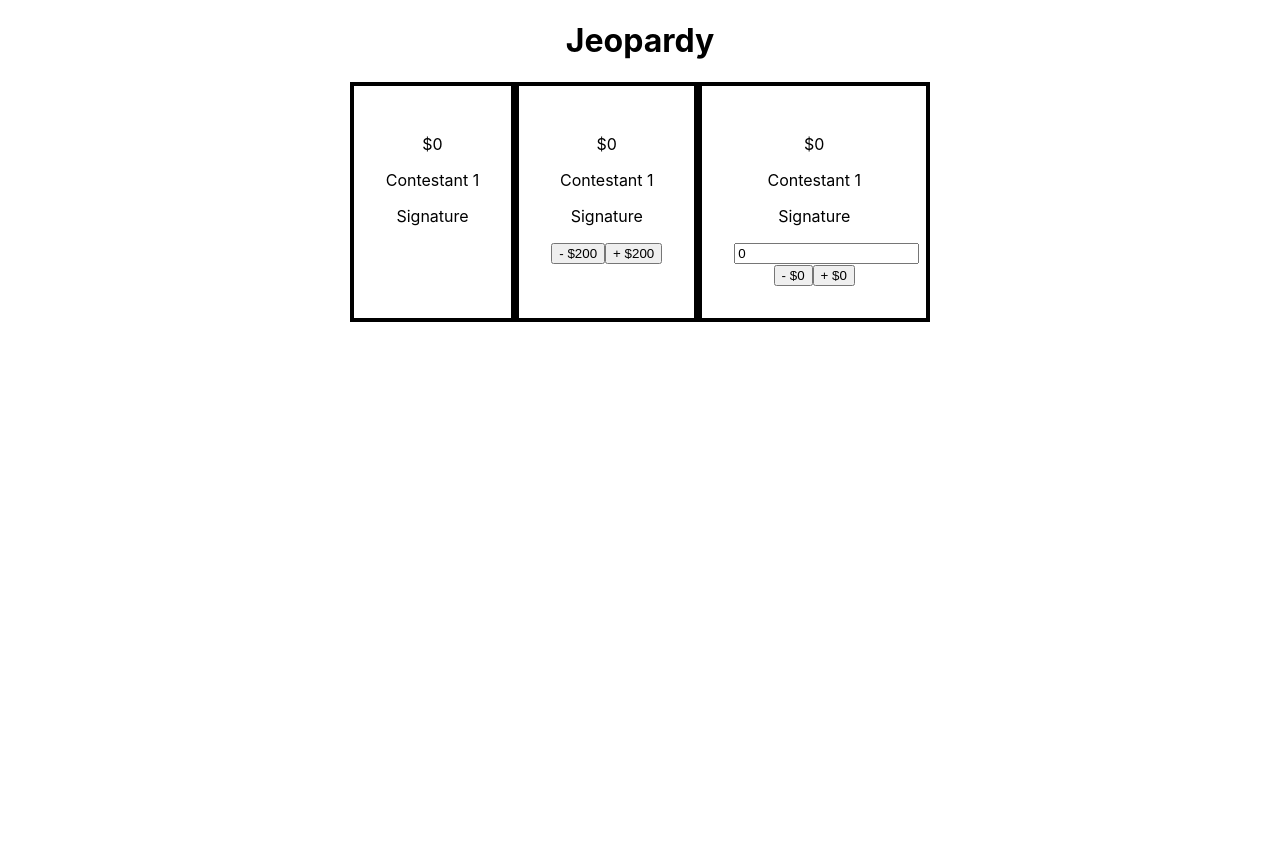
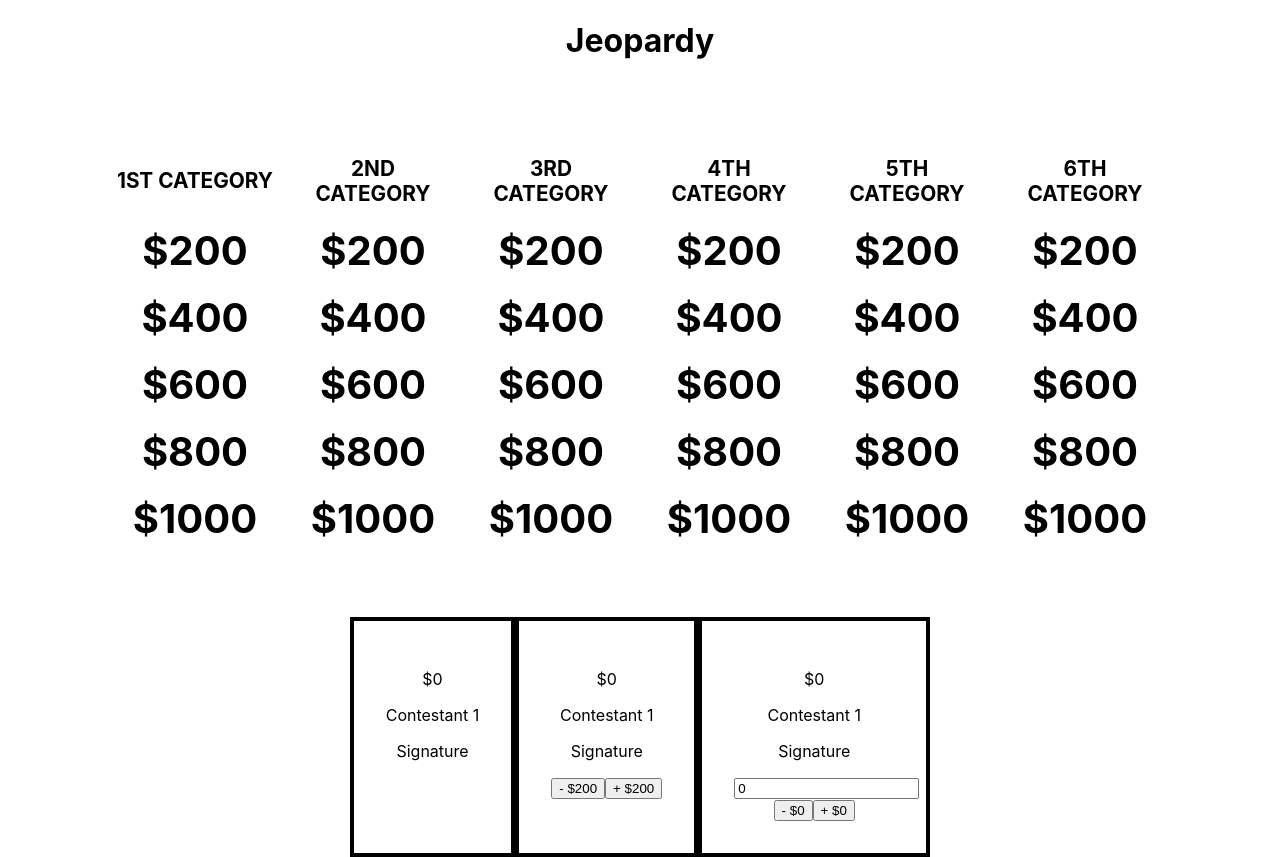
Before and after one commit to jewellscott/react-jeopardy, a React (Create React App) app: page / in a window 1280 px wide. Before the commit the page ends 800 px from the top, so only its background shows below. Built offline with nearby package versions, Linux system fonts and the light colour scheme.

Commit message:
Add game board

```diff
--- a/src/App.js
+++ b/src/App.js
@@ -24,6 +24,29 @@
       </header>
       <main>
         <div id="game-board">
+          <table>
+            <thead>
+              <tr>
+                {gameData.game.jeopardy.map((categories, i) => (
+                <th className="card category" key={i}>
+                  {categories.category}
+                 </th>
+                ))}
+              </tr>
+            </thead>
+            <tbody>
+              {gameData.game.jeopardy[0].clues.map((value,k) => (
+                <tr key={k}>
+                  {gameData.game.jeopardy.map((category, i) => (
+                    <td className="card clue" key={k}>
+                      ${category.clues[k].value}
+                    </td>
+              ))}
+                </tr>
+              ))}
+            </tbody>
+          </table>
+
         </div>
         <div id="score-board">
           <div className="score-card">
--- a/src/index.css
+++ b/src/index.css
@@ -28,3 +28,29 @@
   display: flex;
   justify-content: center;
 }
+
+table {
+  display: flex;
+  flex-direction: column;
+  align-items: center;
+  margin: 4rem 0;
+}
+
+.card {
+  width: 10rem;
+  height: 2rem;
+  padding: .5rem;
+}
+
+.category {
+  text-transform: uppercase;
+  font-size: 1.3rem;
+  text-align: center;
+}
+
+.clue {
+  font-size: 2.5rem;
+  font-weight: bold;
+  padding: .5rem;
+  text-align: center;
+}
```
Also changed, not shown: src/App.css (line endings or trailing spaces).
